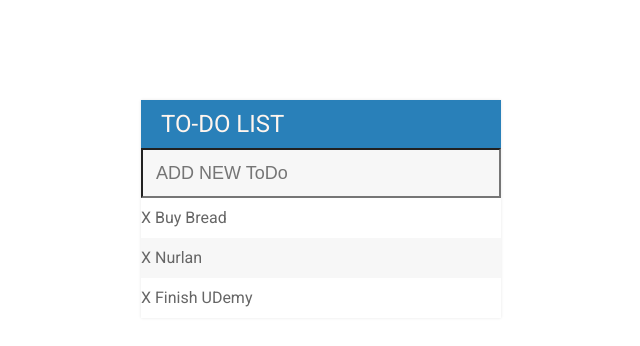
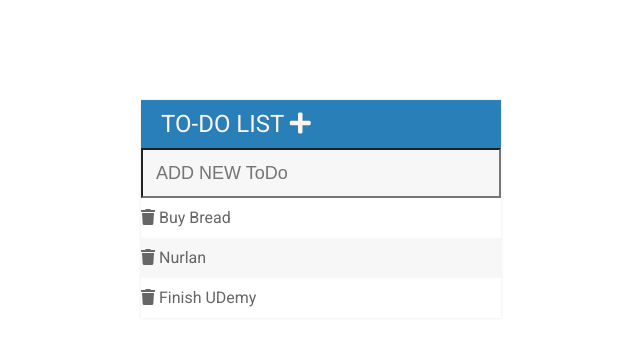
Before and after one commit to codeforphilosophy/Jquery_Todo, a plain HTML site: page index.html in a window 1280 px wide. Shown: the full height of the page, 319-959 px from the left. Drawn offline with nearby package versions, Linux system fonts and the light colour scheme.

Commit message:
Add: trash can icon

```diff
--- a/assets/js/script.js
+++ b/assets/js/script.js
@@ -20,7 +20,7 @@ $( document ).ready(function() {
     $("input[type='text']").keypress(function(e){
         if(e.which === 13){
             let inputVal = $(this).val();
-            $('ul').append('<li><span>X</span> '+inputVal+''+'</li>');
+            $('ul').append('<li><span><i class="fas fa-trash"></i></span> '+inputVal+''+'</li>');
             $(this).val('');
         };
     });
--- a/index.html
+++ b/index.html
@@ -6,16 +6,17 @@
     <title>To Do List</title>
     <link rel="stylesheet" href="assets/css/style.css">
     <link href="https://fonts.googleapis.com/css2?family=Roboto:wght@400;500;700&display=swap" rel="stylesheet">
+    <link rel="stylesheet" href="https://cdnjs.cloudflare.com/ajax/libs/font-awesome/5.13.0/css/all.min.css">
     <script src="https://code.jquery.com/jquery-2.1.4.min.js" integrity="sha256-8WqyJLuWKRBVhxXIL1jBDD7SDxU936oZkCnxQbWwJVw=" crossorigin="anonymous"></script>
 </head>
 <body>
     <div id="container">
-        <h1>TO-DO List</h1>
+        <h1>TO-DO List <i class="fas fa-plus"></i></h1>
         <input type="text" placeholder="ADD NEW ToDo">
         <ul id="list">
-            <li><span>X</span> Buy Bread</li>
-            <li><span>X</span> Nurlan</li>
-            <li><span>X</span> Finish UDemy</li>
+            <li><span><i class="fas fa-trash"></i></span> Buy Bread</li>
+            <li><span><i class="fas fa-trash"></i></span> Nurlan</li>
+            <li><span><i class="fas fa-trash"></i></span> Finish UDemy</li>
         </ul>
     </div>
     <script type="text/javascript" src="assets/js/script.js"></script>
```
